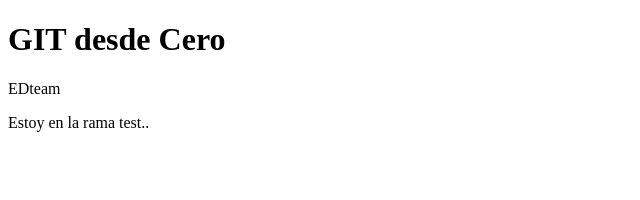
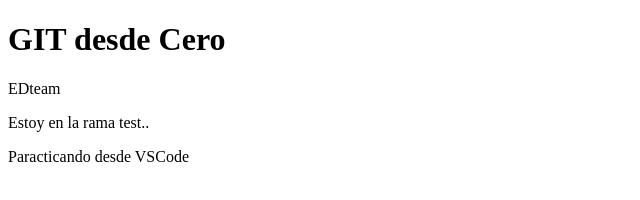
Before and after one commit to abdiish/practicando-git, a plain HTML site: page index.html in a window 1280 px wide. Shown: the whole page, without its empty margins (0-640 px from the left). Drawn offline with Linux system fonts and the light colour scheme.

Commit message:
Primer commit desde VSCode

```diff
--- a/index.html
+++ b/index.html
@@ -4,7 +4,7 @@
     <meta charset="UTF-8">
     <meta http-equiv="X-UA-Compatible" content="IE=edge">
     <meta name="viewport" content="width=device-width, initial-scale=1.0">
-    <title>Practicando con GIT</title>
+    <title>Practicando con GIT desde VSCode</title>
 </head>
 <body>
     <h1>GIT desde Cero</h1>
@@ -12,5 +12,8 @@
     <section>
         <p>Estoy en la rama test..</p>
     </section>
+    <div>
+        <p>Paracticando desde VSCode</p>
+    </div>
 </body>
 </html>
```
Also changed, not shown: 1 other file.
